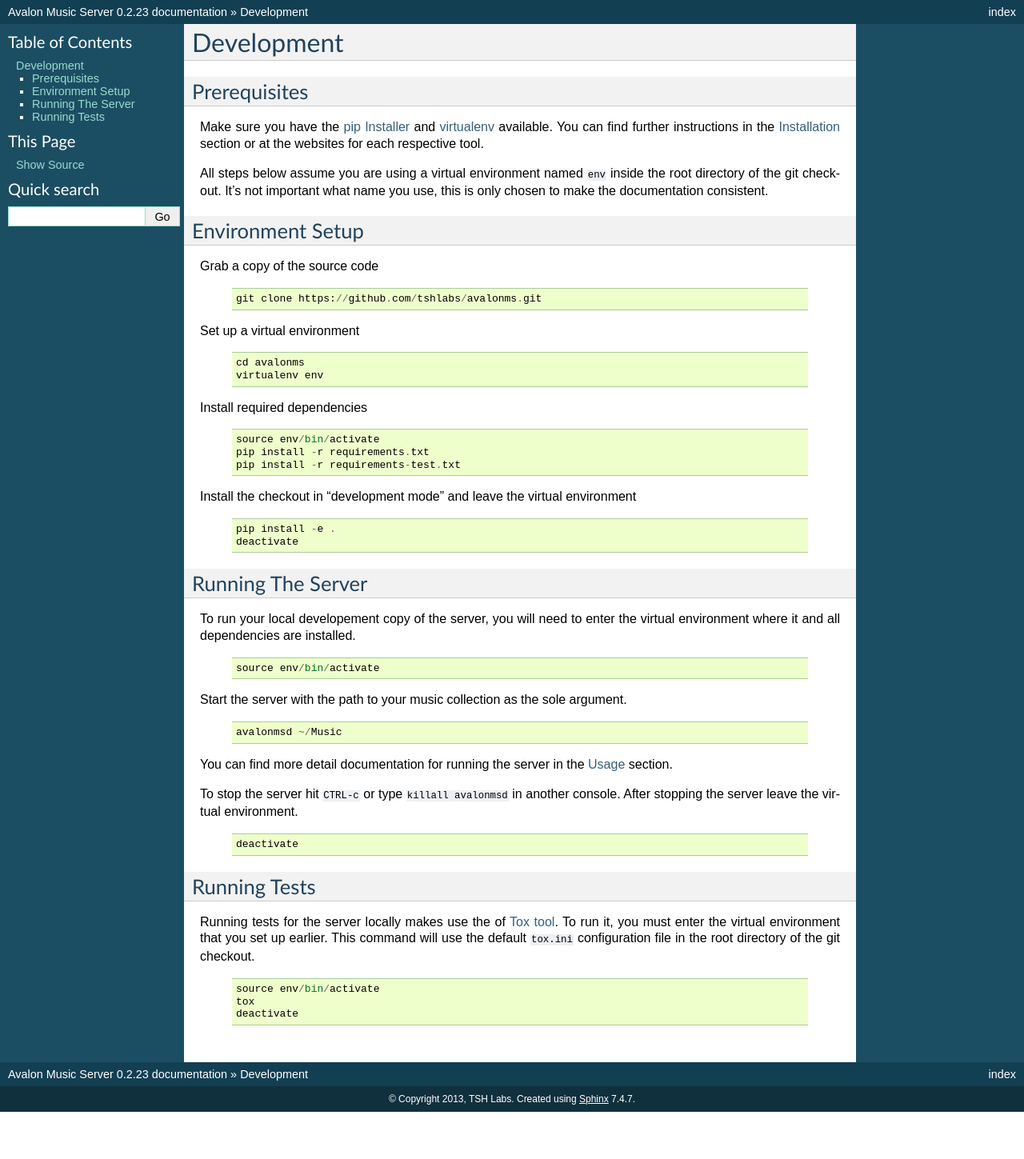
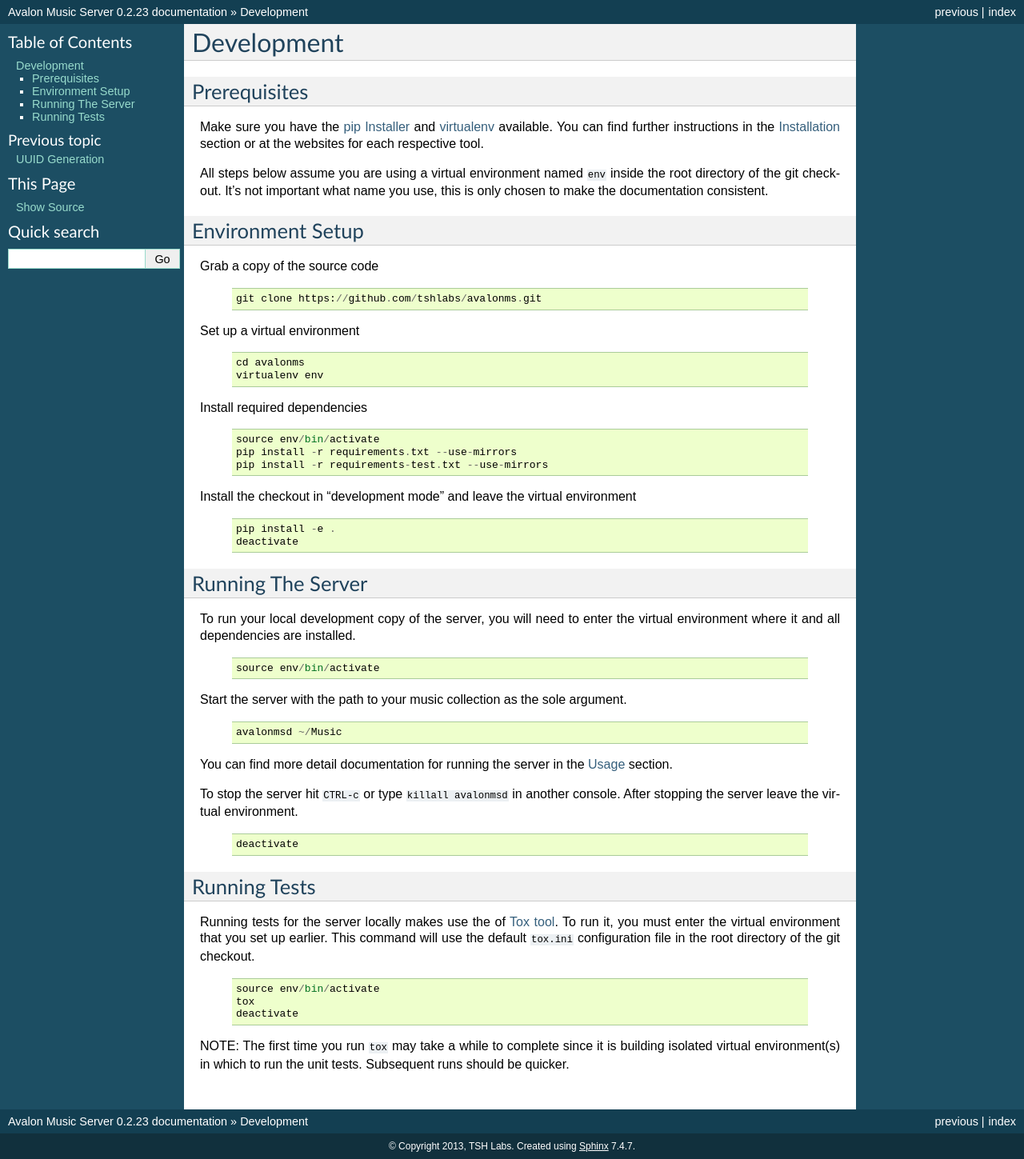
Before and after one commit to 56quarters/avalonms, a Sphinx documentation site: the page built from doc/development.rst, in a window 1280 px wide. Shown: the whole page at 80% size. Built offline with Sphinx 7.4.7, drawn with Linux system fonts in a browser that asks for light colours; before the commit the page ends 1390 px from its top, so only the background shows below that.

Commit message:
Typos in development page, add link to index

```diff
--- a/doc/development.rst
+++ b/doc/development.rst
@@ -35,8 +35,8 @@
   ::
 
     source env/bin/activate
-    pip install -r requirements.txt
-    pip install -r requirements-test.txt
+    pip install -r requirements.txt --use-mirrors
+    pip install -r requirements-test.txt --use-mirrors
 
 Install the checkout in "development mode" and leave the virtual environment
 
@@ -48,7 +48,7 @@
 Running The Server
 ~~~~~~~~~~~~~~~~~~
 
-To run your local developement copy of the server, you will need to enter the virtual
+To run your local development copy of the server, you will need to enter the virtual
 environment where it and all dependencies are installed.
 
   ::
@@ -84,3 +84,7 @@
     source env/bin/activate
     tox
     deactivate
+
+NOTE: The first time you run ``tox`` may take a while to complete since it is building
+isolated virtual environment(s) in which to run the unit tests. Subsequent runs should
+be quicker.
--- a/doc/index.rst
+++ b/doc/index.rst
@@ -29,6 +29,7 @@
    usage
    api
    ids
+   development
 
 
 Indices and tables
```
